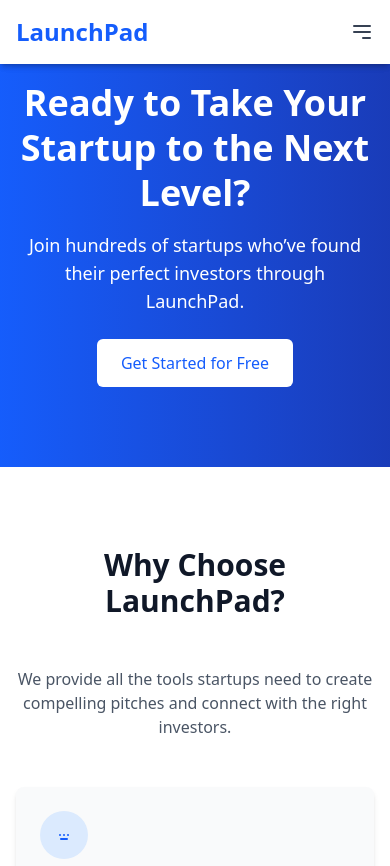
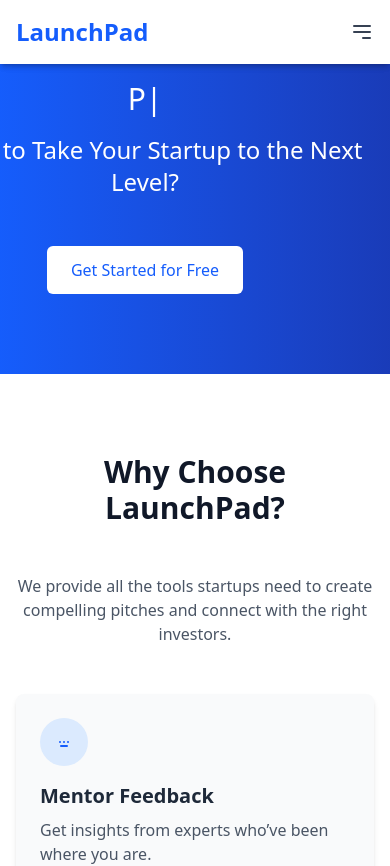
Before and after one commit to pawar-kaustubh/launchpad, a React (Vite) app in the folder client/: page / in a window 390 px wide. Shown: the top 866 px of the page. Built offline with nearby package versions, Linux system fonts and the light colour scheme.

Commit message:
landing page phase @2

```diff
--- a/client/package.json
+++ b/client/package.json
@@ -10,12 +10,15 @@
     "preview": "vite preview"
   },
   "dependencies": {
+    "@react-three/drei": "^10.0.6",
+    "@react-three/fiber": "^9.1.2",
     "@tailwindcss/vite": "^4.1.4",
     "react": "^19.0.0",
     "react-dom": "^19.0.0",
     "react-router-dom": "^7.5.1",
     "styled-components": "^6.1.17",
-    "tailwindcss": "^4.1.4"
+    "tailwindcss": "^4.1.4",
+    "three": "^0.175.0"
   },
   "devDependencies": {
     "@eslint/js": "^9.22.0",
--- a/client/src/index.css
+++ b/client/src/index.css
@@ -8,3 +8,13 @@
     clip-path: ellipse(100% 60% at 50% 0%);
     transform: translateY(100%);
   }
+
+  .animate-blink {
+    animation: blink 1s step-end infinite;
+  }
+
+  @keyframes blink {
+    50% {
+      opacity: 0;
+    }
+  }
--- a/client/src/pages/Home.jsx
+++ b/client/src/pages/Home.jsx
@@ -1,29 +1,72 @@
 // src/pages/Home.jsx
 import NavbarComponent from '../components/Navbar';
+import { useState, useEffect } from 'react';
 
 const Home = () => {
+  const [displayText, setDisplayText] = useState('');
+  const [isDeleting, setIsDeleting] = useState(false);
+  const [textIndex, setTextIndex] = useState(0);
+  const [charIndex, setCharIndex] = useState(0);
+  const typingSpeed = 150; // Speed of typing (ms per character)
+  const deletingSpeed = 100; // Speed of deleting (ms per character)
+  const pauseDuration = 2000; // Pause between cycles (ms)
+
+  const phrases = [
+    'Pitch to Mentors',
+    'Launch Your Startup Dreams',
+    'Connect with Investors',
+  ];
+
+  useEffect(() => {
+    const handleTyping = () => {
+      const currentPhrase = phrases[textIndex];
+      if (!isDeleting) {
+        if (charIndex < currentPhrase.length) {
+          setDisplayText(currentPhrase.substring(0, charIndex + 1));
+          setCharIndex(charIndex + 1);
+        } else {
+          setTimeout(() => setIsDeleting(true), pauseDuration);
+        }
+      } else {
+        if (charIndex > 0) {
+          setDisplayText(currentPhrase.substring(0, charIndex - 1));
+          setCharIndex(charIndex - 1);
+        } else {
+          setIsDeleting(false);
+          setTextIndex((textIndex + 1) % phrases.length);
+        }
+      }
+    };
+
+    const timer = setInterval(handleTyping, isDeleting ? deletingSpeed : typingSpeed);
+    return () => clearInterval(timer);
+  }, [charIndex, isDeleting, textIndex, phrases]);
+
   return (
     <>
       <NavbarComponent />
       {/* Hero Section */}
       <section className="bg-gradient-to-r from-blue-600 to-blue-800 text-white py-20 relative overflow-hidden">
         <div className="max-w-7xl mx-auto px-4 sm:px-6 lg:px-8 grid grid-cols-1 lg:grid-cols-2 gap-8 items-center">
-          <div className="text-center lg:text-left">
-            <h1 className="text-4xl md:text-5xl font-bold mb-4 leading-tight">
+          <div className="text-center lg:text-left -ml-25">
+            <h1 className="text-3xl md:text-5xl font-semy mb-4 leading-tight">
+              {displayText}
+              <span className="animate-blink">|</span>
+            </h1>
+            <p className="text-2xl md:text-2xl mb-6 max-w-prose mx-auto lg:mx-0">
               Ready to Take Your Startup to the Next Level?
-            </h1>
-            <p className="text-lg mb-6 max-w-prose mx-auto lg:mx-0">
-              Join hundreds of startups who’ve found their perfect investors through LaunchPad.
             </p>
-            <button className="bg-white text-blue-600 px-6 py-3 rounded-md hover:bg-gray-100 transition duration-200">
+            <button className="bg-white text-blue-600 px-6 py-3 rounded-md hover:bg-gray-100 transition duration-200 mt-6">
               Get Started for Free
             </button>
           </div>
           <div className="hidden lg:block">
-            {/* Placeholder for future 3D model */}
-            <div className="bg-gray-200 h-64 rounded-lg flex items-center justify-center">
-              <span className="text-gray-500">3D Model Coming Soon</span>
-            </div>
+            {/* Context-relevant image */}
+            <img
+              src="https://images.unsplash.com/photo-1552664730-d307ca884978?ixlib=rb-4.0.3&auto=format&fit=crop&w=1350&q=80"
+              alt="Startup team meeting with investors"
+              className="h-64 w-full object-cover rounded-lg shadow-md"
+            />
           </div>
         </div>
         {/* Wave Transition */}
```
Also changed, not shown: 1 other file (tests, documents, lock files or other folders).
